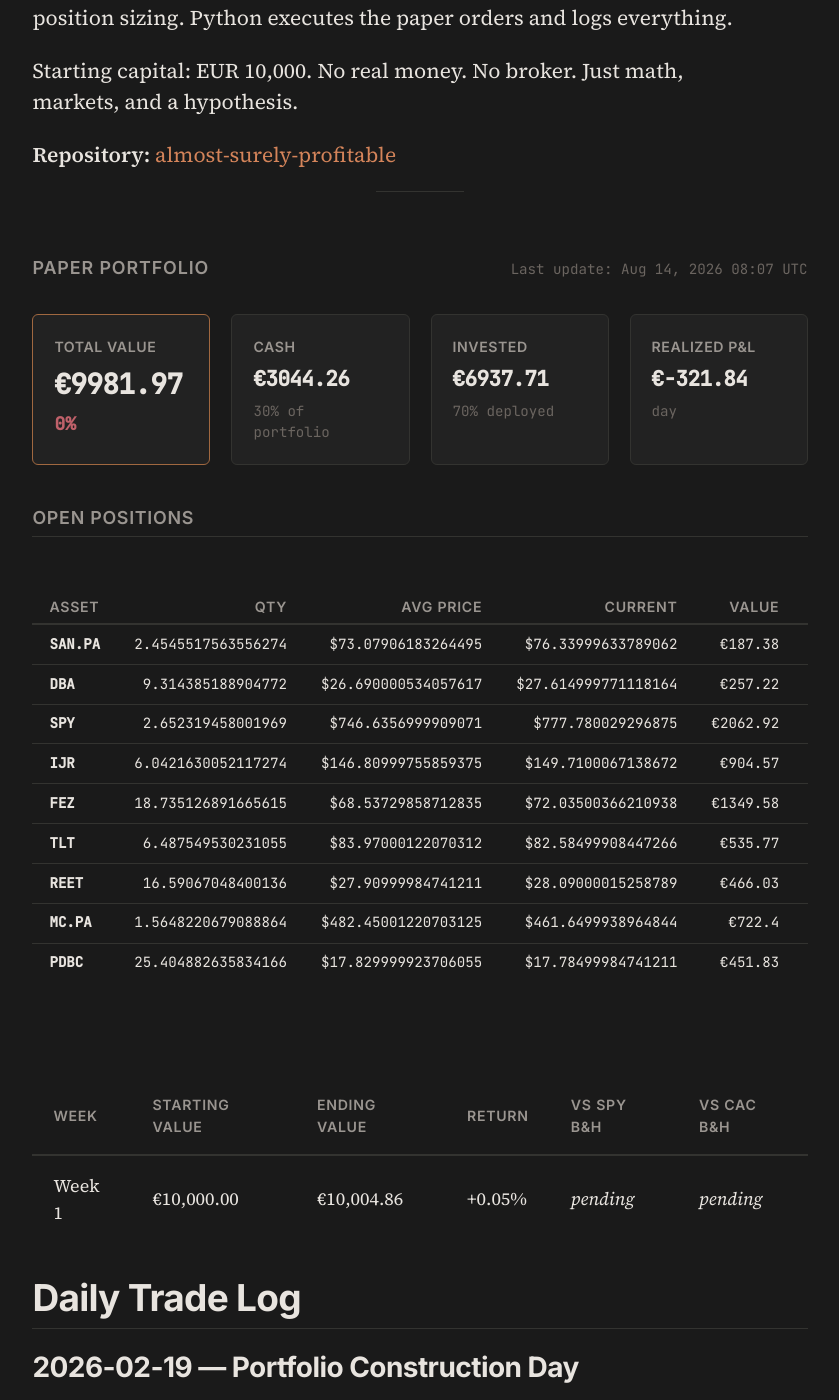
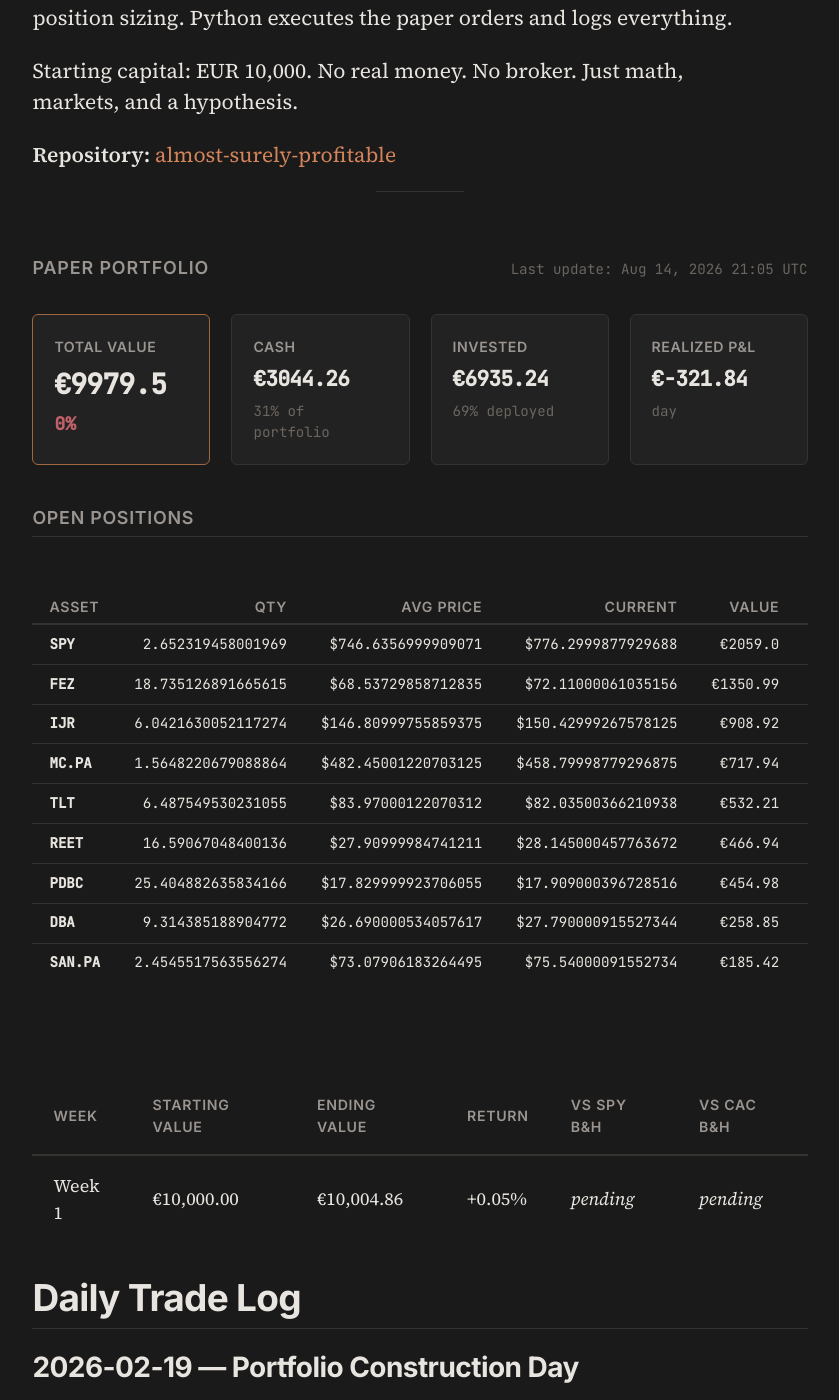
Before and after one commit to Alm0stSurely/alm0stsurely.github.io, a Jekyll site: the page built from trading.md, in a window 1280 px wide and 1400 px high, scrolled down 854 px. Shown: the whole window, without its empty margins (220-1059 px from the left). Built offline with Jekyll 4.4.1, drawn with Linux system fonts in a browser that asks for light colours.

```diff
--- a/_data/portfolio.json
+++ b/_data/portfolio.json
@@ -3,88 +3,88 @@
   "total_realized_pnl": -321.8375564754664,
   "positions": [
     {
+      "ticker": "SPY",
+      "quantity": 2.652319458001969,
+      "avg_price": 746.6356999909071,
+      "current_price": 776.2999877929688,
+      "market_value": 2058.995562869982,
+      "unrealized_pnl": 78.67916774517848,
+      "unrealized_pnl_pct": 0.03973060463412461
+    },
+    {
+      "ticker": "FEZ",
+      "quantity": 18.735126891665615,
+      "avg_price": 68.53729858712835,
+      "current_price": 72.11000061035156,
+      "market_value": 1350.9900115930216,
+      "unrealized_pnl": 66.9350257511974,
+      "unrealized_pnl_pct": 0.05212785004476652
+    },
+    {
+      "ticker": "IJR",
+      "quantity": 6.0421630052117274,
+      "avg_price": 146.80999755859375,
+      "current_price": 150.42999267578125,
+      "market_value": 908.9225366198766,
+      "unrealized_pnl": 21.872600576117403,
+      "unrealized_pnl_pct": 0.02465768801435143
+    },
+    {
+      "ticker": "MC.PA",
+      "quantity": 1.5648220679088864,
+      "avg_price": 482.45001220703125,
+      "current_price": 458.79998779296875,
+      "market_value": 717.9403456547652,
+      "unrealized_pnl": -37.008080109708935,
+      "unrealized_pnl_pct": -0.04902067326285752
+    },
+    {
+      "ticker": "TLT",
+      "quantity": 6.487549530231055,
+      "avg_price": 83.97000122070312,
+      "current_price": 82.03500366210938,
+      "market_value": 532.2061494706205,
+      "unrealized_pnl": -12.553392502253121,
+      "unrealized_pnl_pct": -0.0230439148560673
+    },
+    {
+      "ticker": "REET",
+      "quantity": 16.59067048400136,
+      "avg_price": 27.90999984741211,
+      "current_price": 28.145000457763672,
+      "market_value": 466.9444283668245,
+      "unrealized_pnl": 3.8988176898819726,
+      "unrealized_pnl_pct": 0.008419943089800926
+    },
+    {
+      "ticker": "PDBC",
+      "quantity": 25.404882635834166,
+      "avg_price": 17.829999923706055,
+      "current_price": 17.909000396728516,
+      "market_value": 454.9760532039955,
+      "unrealized_pnl": 2.0069977453110033,
+      "unrealized_pnl_pct": 0.00443076126531134
+    },
+    {
+      "ticker": "DBA",
+      "quantity": 9.314385188904772,
+      "avg_price": 26.690000534057617,
+      "current_price": 27.790000915527344,
+      "market_value": 258.84677292723796,
+      "unrealized_pnl": 10.24582726095122,
+      "unrealized_pnl_pct": 0.041213951272353014
+    },
+    {
+      "ticker": "SAN.PA",
       "quantity": 2.4545517563556274,
       "avg_price": 73.07906183264495,
-      "current_price": 76.33999633789062,
-      "ticker": "SAN.PA",
-      "market_value": 187.3804720913516,
-      "unrealized_pnl": 8.004132517211433,
-      "unrealized_pnl_pct": 0.04462200832180071
-    },
-    {
-      "quantity": 9.314385188904772,
-      "avg_price": 26.690000534057617,
-      "current_price": 27.614999771118164,
-      "ticker": "DBA",
-      "market_value": 257.2167448597117,
-      "unrealized_pnl": 8.615799193424973,
-      "unrealized_pnl_pct": 0.03465714569320473
-    },
-    {
-      "quantity": 2.652319458001969,
-      "avg_price": 746.6356999909071,
-      "current_price": 777.780029296875,
-      "ticker": "SPY",
-      "market_value": 2062.921105749443,
-      "unrealized_pnl": 82.60471062463951,
-      "unrealized_pnl_pct": 0.04171288528843069
-    },
-    {
-      "quantity": 6.0421630052117274,
-      "avg_price": 146.80999755859375,
-      "current_price": 149.7100067138672,
-      "ticker": "IJR",
-      "market_value": 904.5722640765276,
-      "unrealized_pnl": 17.522328032768478,
-      "unrealized_pnl_pct": 0.019753485481232343
-    },
-    {
-      "quantity": 18.735126891665615,
-      "avg_price": 68.53729858712835,
-      "current_price": 72.03500366210938,
-      "ticker": "FEZ",
-      "market_value": 1349.5849342512165,
-      "unrealized_pnl": 65.52994840939235,
-      "unrealized_pnl_pct": 0.051033599909610594
-    },
-    {
-      "quantity": 6.487549530231055,
-      "avg_price": 83.97000122070312,
-      "current_price": 82.58499908447266,
-      "ticker": "TLT",
-      "market_value": 535.7742720146027,
-      "unrealized_pnl": -8.985269958270985,
-      "unrealized_pnl_pct": -0.016494011147983538
-    },
-    {
-      "quantity": 16.59067048400136,
-      "avg_price": 27.90999984741211,
-      "current_price": 28.09000015258789,
-      "ticker": "REET",
-      "market_value": 466.03193642713364,
-      "unrealized_pnl": 2.9863257501910714,
-      "unrealized_pnl_pct": 0.006449312295229961
-    },
-    {
-      "quantity": 1.5648220679088864,
-      "avg_price": 482.45001220703125,
-      "current_price": 461.6499938964844,
-      "ticker": "MC.PA",
-      "market_value": 722.4000980992215,
-      "unrealized_pnl": -32.548327665252664,
-      "unrealized_pnl_pct": -0.04311331284954154
-    },
-    {
-      "quantity": 25.404882635834166,
-      "avg_price": 17.829999923706055,
-      "current_price": 17.78499984741211,
-      "ticker": "PDBC",
-      "market_value": 451.8258338018332,
-      "unrealized_pnl": -1.1432216568512639,
-      "unrealized_pnl_pct": -0.0025238405208356175
+      "current_price": 75.54000091552734,
+      "market_value": 185.41684192231335,
+      "unrealized_pnl": 6.040502348173178,
+      "unrealized_pnl_pct": 0.03367502292952358
     }
   ],
-  "last_updated": "2026-08-14T08:07:16.895647",
-  "total_value": 9981.969357329403,
-  "positions_value": 6937.7076613710415
+  "last_updated": "2026-08-14T21:05:56.641235",
+  "total_value": 9979.500398586999,
+  "positions_value": 6935.238702628638
 }
```
Also changed, not shown: _trading_analysis.md (+39 -41 lines).
